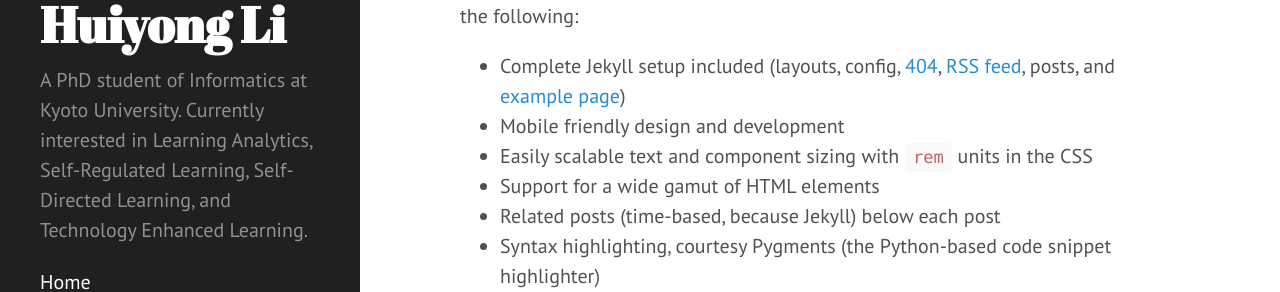
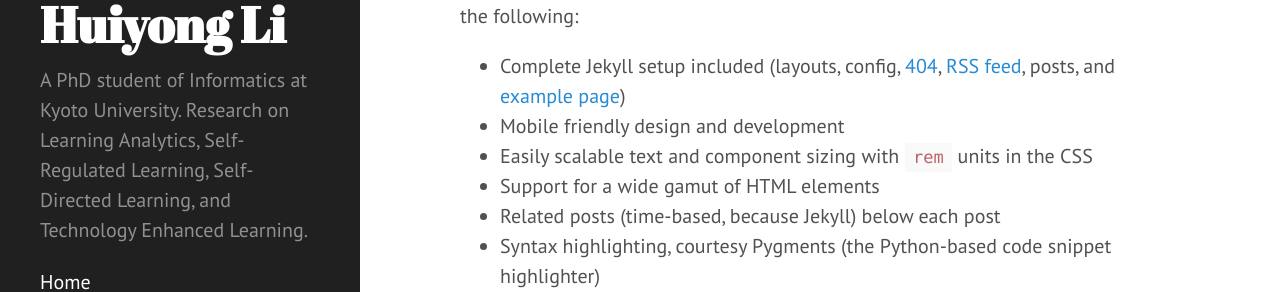
Before and after one commit to li-huiyong/li-huiyong.github.io, a Jekyll site: the page built from index.html, in a window 1280 px wide. Shown: the part 370-662 px from the top of the page. Built offline with Jekyll 4.4.1, drawn with Linux system fonts in a browser that asks for light colours; the list of posts is cut into pages by our own code.

Commit message:
Short description

```diff
--- a/_config.yml
+++ b/_config.yml
@@ -7,7 +7,7 @@ permalink:        /404.html
 # Setup
 title:            Huiyong Li
 tagline:          'Site'
-description:      'A PhD student of Informatics at Kyoto University. Currently interested in Learning Analytics, Self-Regulated Learning, Self-Directed Learning, and Technology Enhanced Learning.'
+description:      'A PhD student of Informatics at Kyoto University. Research on Learning Analytics, Self-Regulated Learning, Self-Directed Learning, and Technology Enhanced Learning.'
 # url:              http://hyde.getpoole.com
 
 #author:
```
